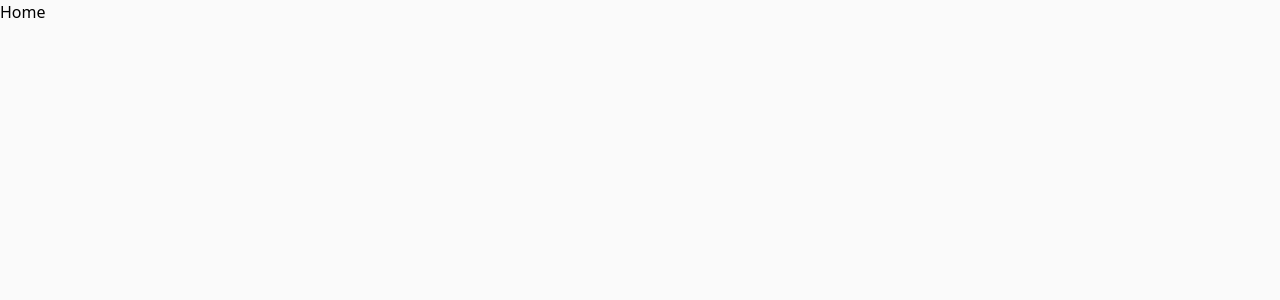
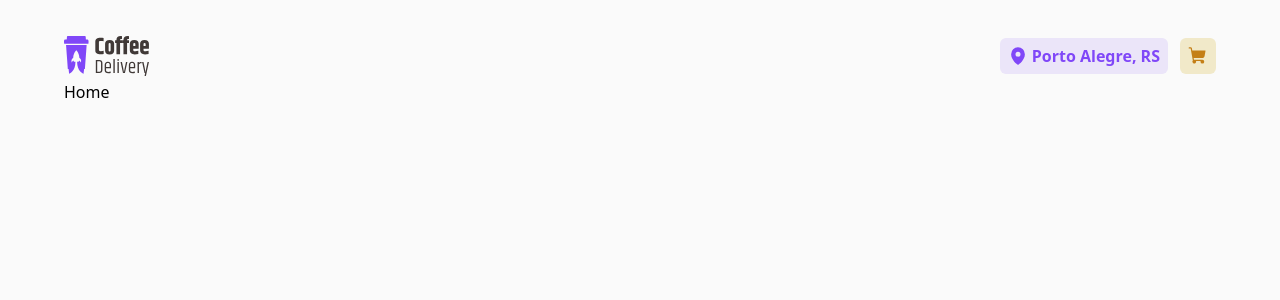
Before and after one commit to rdg-404/CoffeeDelivery, a React (Vite) app: page / in a window 1280 px wide. Shown: the top 300 px of the page. Built offline with nearby package versions, Linux system fonts and the light colour scheme.

Commit message:
:lipstick: create header

```diff
--- a/package.json
+++ b/package.json
@@ -10,6 +10,7 @@
     "preview": "vite preview"
   },
   "dependencies": {
+    "phosphor-react": "^1.4.1",
     "react": "^18.2.0",
     "react-dom": "^18.2.0",
     "react-router-dom": "^6.20.1"
--- a/src/Routes.tsx
+++ b/src/Routes.tsx
@@ -1,12 +1,15 @@
 import { Route, Routes } from 'react-router-dom'
 import { HomePage } from './pages/Home'
 import { ProductPage } from './pages/Product'
+import { DefaultLayout } from './layouts/DefaultLayout'
 
 export function Router() {
   return (
     <Routes>
-      <Route path="/" element={<HomePage />} />
-      <Route path="/product" element={<ProductPage />} />
+      <Route path="/" element={<DefaultLayout />}>
+        <Route path="/" element={<HomePage />} />
+        <Route path="/product" element={<ProductPage />} />
+      </Route>
     </Routes>
   )
 }
--- /dev/null
+++ b/src/components/Header/index.tsx
@@ -0,0 +1,23 @@
+import CoffeeLogo from '../../assets/Logo/Logo.svg'
+import { MapPin, ShoppingCart } from 'phosphor-react'
+
+export function Header() {
+  return (
+    <header className="w-full h-12 mt-8 bg-base-background flex items-center justify-center">
+      <div className="w-full flex items-center justify-between">
+        <img src={CoffeeLogo} alt="coffee logo" />
+      </div>
+
+      <div className="flex flex-center gap-3">
+        <button className="bg-button-map-bg text-button-map font-semibold flex items-center justify-center gap-1 min-w-max h-9 rounded-md border-none px-2 relative text-base">
+          <MapPin className="text-button-map" size={20} weight="fill" />
+          Porto Alegre, RS
+        </button>
+
+        <button className="bg-button-cart-bg flex items-center justify-center gap-1 min-w-max h-9 rounded-md border-none px-2 relative text-base">
+          <ShoppingCart className="text-button-cart" size={20} weight="fill" />
+        </button>
+      </div>
+    </header>
+  )
+}
--- /dev/null
+++ b/src/layouts/DefaultLayout/index.tsx
@@ -0,0 +1,11 @@
+import { Outlet } from 'react-router-dom'
+import { Header } from '../../components/Header'
+
+export function DefaultLayout() {
+  return (
+    <div className="w-full max-w-6xl mx-auto">
+      <Header />
+      <Outlet />
+    </div>
+  )
+}
--- a/tailwind.config.js
+++ b/tailwind.config.js
@@ -12,6 +12,10 @@ export default {
     colors: {
       'base-background': '#fafafa',
       'base-text': '#574F4D',
+      'button-map-bg': '#EBE5F9',
+      'button-cart-bg': '#F1E9C9',
+      'button-cart': '#C47F17',
+      'button-map': '#8047F8',
     },
   },
   plugins: [],
```
Also changed, not shown: src/assets/Logo/Logo.svg (added), 1 other file (tests, documents, lock files or other folders).
